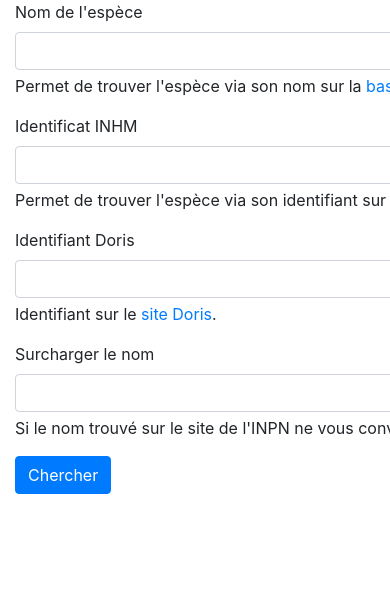
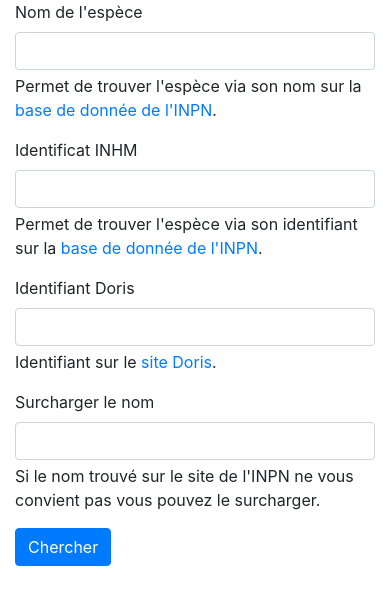
Before and after one commit to francois-maillard/bio, a Flask app: page /species/new in a window 390 px wide; the page is wider, and only the part inside the window is pictured. Shown: the part 56-661 px from the top of that part. Run offline with Flask 2, Linux system fonts and the light colour scheme; some libraries are stand-ins or nearby versions.

Commit message:
fix width on mobile apps

```diff
--- a/doris/templates/specy.html.j2
+++ b/doris/templates/specy.html.j2
@@ -1,6 +1,6 @@
 {% extends "index.html" %}
 {% import("macros/specy.phtml.j2") as specy_macro %}
-{%- block container_style %}width: 48rem;{% endblock %}
+{%- block container_style %}max-width: 48rem;{% endblock %}
 {%- block content %}
       {{ specy_macro.details(specy, photo, hidden) | indent(6) }}
 {%- endblock %}
--- a/doris/templates/specy_create.html.j2
+++ b/doris/templates/specy_create.html.j2
@@ -1,6 +1,6 @@
 {% extends "index.html" %}
 {% import("macros/specy.phtml.j2") as specy_macro %}
-{%- block container_style %}width: 48rem;{% endblock %}
+{%- block container_style %}max-width: 48rem;{% endblock %}
 {%- block content %}
 {%- if message %}
       <div class="alert alert-{{ message['level'] }} alert-dismissible fade show" role="alert">
```
